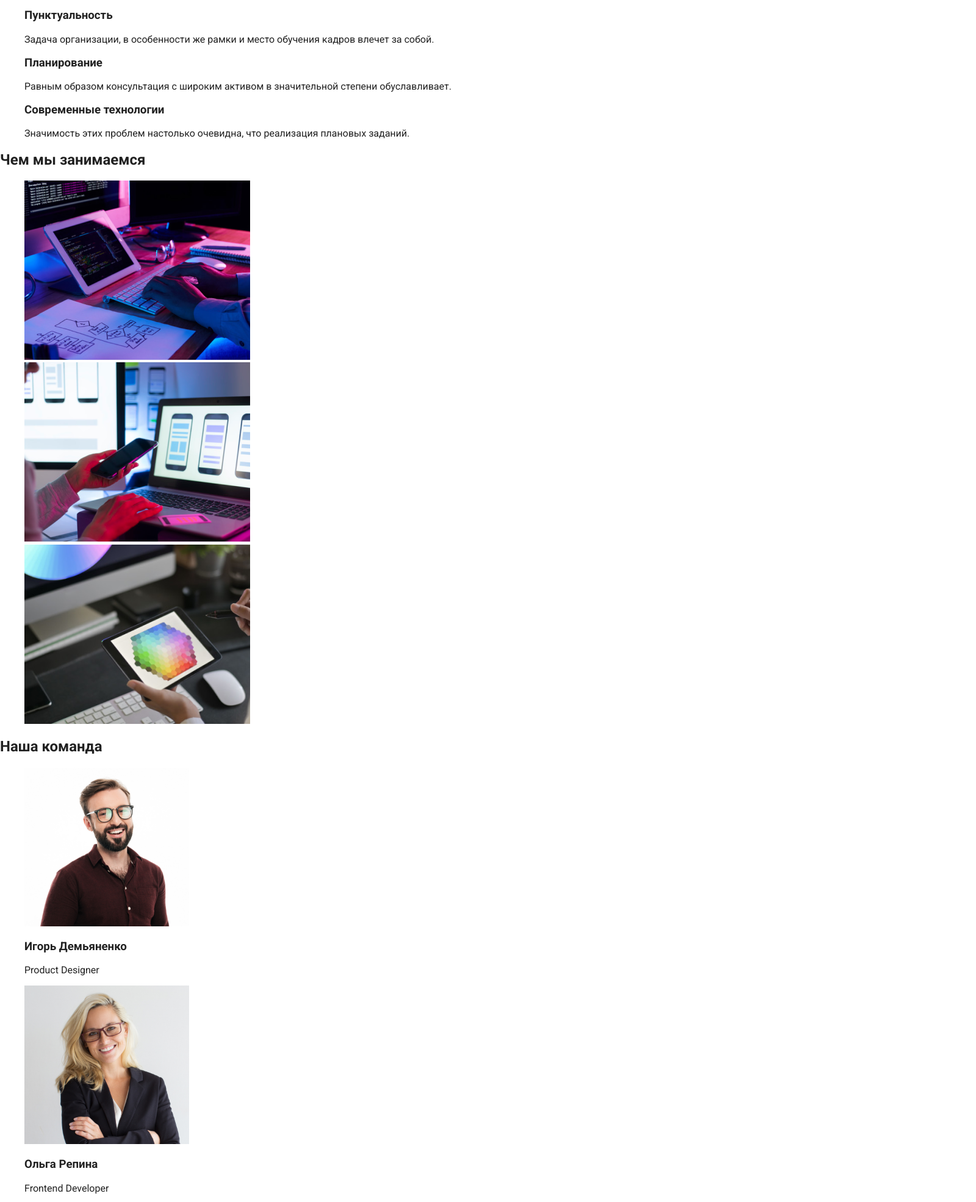
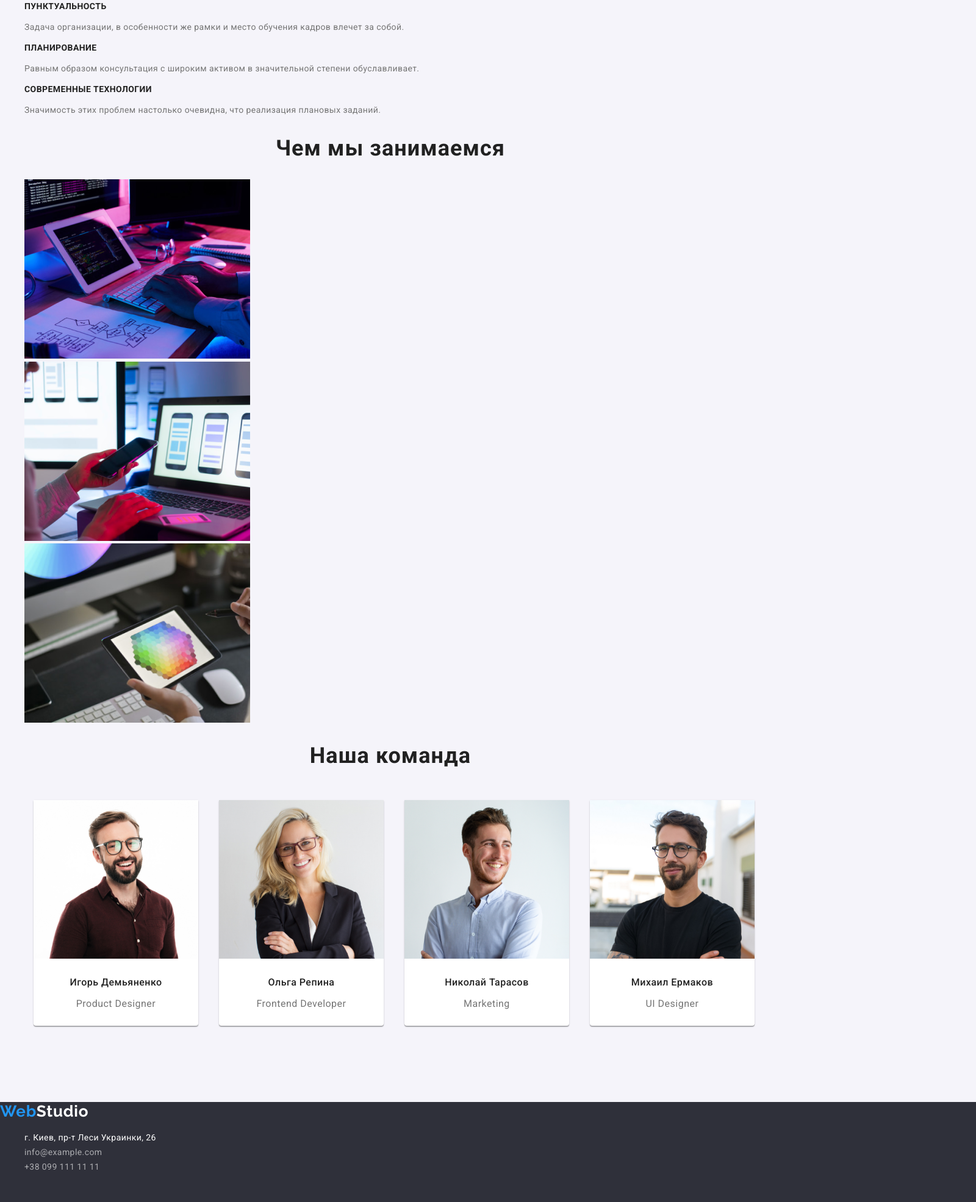
Before and after one commit to DimaFursov86/goit-markup-hw-02, a plain HTML site: page index.html in a window 1280 px wide. Shown: the part 386-2357 px from the top of the page at 61% size, 1600 px wide, since content can reach past the window. Drawn offline with nearby package versions, Linux system fonts and the light colour scheme.

Commit message:
добавляет все стили текста на индекс

```diff
--- a/CSS/style.CSS
+++ b/CSS/style.CSS
@@ -7,6 +7,7 @@
 body {
   font-family: var(--main-font);
   color: #212121;
+  background: #f5f4fa;
 }
 
 .link {
@@ -48,9 +49,18 @@ body {
   display: flex;
   align-items: center;
 }
+.products-and-team-titles {
+  font-weight: 700;
+  font-size: 36px;
+  line-height: 1.16;
+  text-align: center;
+  letter-spacing: 0.03em;
+}
+
 /* ===============End Components=============== */
 
 /* ===============Header=============== */
+
 .navigation-link {
   font-family: var(--main-font);
   font-weight: 500;
@@ -101,3 +111,82 @@ body {
   /* color: #ffffff; */
 }
 /* ===============End Hero=============== */
+
+/* ===============Dignity=============== */
+.dignity-list-title {
+  font-weight: 700;
+  font-size: 14px;
+  line-height: 1.14;
+  letter-spacing: 0.03em;
+  text-transform: uppercase;
+}
+.dignity-description {
+  font-size: 14px;
+  line-height: 1.71;
+  letter-spacing: 0.03em;
+  color: #757575;
+}
+/* ===============End Dignity=============== */
+
+/* ===============Types of product=============== */
+
+/* ===============End Types of product=============== */
+
+/* ===============Our team=============== */
+
+.our-team-names {
+  font-weight: 500;
+  font-size: 16px;
+  line-height: 1.18;
+  text-align: center;
+  letter-spacing: 0.03em;
+}
+.our-team-job {
+  font-size: 16px;
+  line-height: 1.18;
+  text-align: center;
+  letter-spacing: 0.03em;
+  color: #757575;
+}
+.our-team-item {
+  display: inline-block;
+  margin: 21px 15px 15px 15px;
+  border: 0px;
+  padding: 0px;
+  background: #ffffff;
+  box-shadow: 0px 1px 3px rgba(0, 0, 0, 0.12), 0px 1px 1px rgba(0, 0, 0, 0.14),
+    0px 2px 1px rgba(0, 0, 0, 0.2);
+  border-radius: 0px 0px 4px 4px;
+}
+.our-team-img {
+  margin-bottom: 10px;
+}
+.our-team-job {
+  margin-bottom: 26px;
+}
+
+/* ===============End Our team=============== */
+
+/* ===============Footer=============== */
+.address-google-maps {
+  font-family: var(--main-font);
+  font-size: 14px;
+  line-height: 1.71;
+  letter-spacing: 0.03em;
+  color: #ffffff;
+}
+.footer-mail-tel-link {
+  font-family: var(--main-font);
+  font-size: 14px;
+  line-height: 1.71;
+  letter-spacing: 0.03em;
+  color: rgba(255, 255, 255, 0.6);
+}
+.footer {
+  background: #2f303a;
+  position: absolute;
+  width: 1600px;
+  height: 252px;
+  margin-top: 94px;
+}
+/* ===============Footer=============== */
--- a/index.html
+++ b/index.html
@@ -25,7 +25,7 @@
                 <a class="navigation-link link" href=""> Студия</a>
             </li>
             <li class="navigation-item">
-                <a class="navigation-link link" href=""> Портфолио</a>
+                <a class="navigation-link link" href="./portfolio.html"> Портфолио</a>
             </li>
             <li class="navigation-item">
                 <a class="navigation-link link" href=""> Контакты</a>
@@ -44,81 +44,81 @@
  <!--Dignity-->
     <section class="dignity-section">
         <h2 hidden>Достоинства нашей студии</h2>
-        <ul class="list">
-            <li>
-                <h3>Внимание к деталям</h3>
-                <p>Идейные соображения, а также начало повседневной работы по формированию позиции.</p>
+        <ul class="dignity-list list">
+            <li class="dignity-list-item">
+                <h3 class="dignity-list-title">Внимание к деталям</h3>
+                <p class="dignity-description">Идейные соображения, а также начало повседневной работы по формированию позиции.</p>
             </li>
             <li>
-                <h3>Пунктуальность</h3>
-                <p>Задача организации, в особенности же рамки и место обучения кадров влечет за собой.</p>
+                <h3 class="dignity-list-title">Пунктуальность</h3>
+                <p class="dignity-description">Задача организации, в особенности же рамки и место обучения кадров влечет за собой.</p>
             </li>
             <li>
-                <h3>Планирование</h3>
-                <p>Равным образом консультация с широким активом в значительной степени обуславливает.</p>
+                <h3 class="dignity-list-title">Планирование</h3>
+                <p class="dignity-description">Равным образом консультация с широким активом в значительной степени обуславливает.</p>
             </li>
             <li>
-                <h3>Современные технологии</h3>
-                <p>Значимость этих проблем настолько очевидна, что реализация плановых заданий.</p>
+                <h3 class="dignity-list-title">Современные технологии</h3>
+                <p class="dignity-description">Значимость этих проблем настолько очевидна, что реализация плановых заданий.</p>
             </li>
         </ul>
     </section>
  <!--types of products-->
-    <section>
-        <h2>Чем мы занимаемся</h2>
-        <ul class="list">
-            <li>
-                <img src="./images/types-of-products/img1.png" alt="Написание кода" width="370" height="294">
+    <section class="types-of-product-section">
+        <h2 class="products-and-team-titles">Чем мы занимаемся</h2>
+        <ul class="types-ofproducts-list list">
+            <li class="types-of-products-item">
+                <img class="types-of-products-img" src="./images/types-of-products/img1.png" alt="Написание кода" width="370" height="294">
             </li>
-            <li>
-                <img src="./images/types-of-products/img2.png" alt="Проверка совместимости по размеру дивайса" width="370" height="294">
+            <li class="types-of-products-item">
+                <img class="types-of-products-img" src="./images/types-of-products/img2.png" alt="Проверка совместимости по размеру дивайса" width="370" height="294">
             </li>
-            <li>
-                <img src="./images/types-of-products/img3.png" alt="Дизайн" width="370" height="294">
+            <li class="types-of-products-item">
+                <img class="types-of-products-img" src="./images/types-of-products/img3.png" alt="Дизайн" width="370" height="294">
             </li>
         </ul>
     </section>
  <!--Our team-->
-    <section>
-        <h2>Наша команда</h2>
-        <ul class="list">
-            <li>
-                <img src="./images/our-team/img1.jpg" alt="Мужчина в рубашке, очках и с бородой" width="270" height="260">
-                <h3>Игорь Демьяненко</h3>
-                <p>Product Designer</p>
+    <section class="our-team-section">
+        <h2 class="products-and-team-titles">Наша команда</h2>
+        <ul class="our-team-list list">
+            <li class="our-team-item">
+                <img class="our-team-img" src="./images/our-team/img1.jpg" alt="Мужчина в рубашке, очках и с бородой" width="270" height="260">
+                <h3 class="our-team-names">Игорь Демьяненко</h3>
+                <p class="our-team-job">Product Designer</p>
             </li>
-            <li>
-                <img src="./images/our-team/img2.jpg" alt="Женчина блондинка в пиджаке и очках" width="270" height="260">
-                <h3>Ольга Репина</h3>
-                <p>Frontend Developer</p>
+            <li class="our-team-item">
+                <img class="our-team-img" src="./images/our-team/img2.jpg" alt="Женчина блондинка в пиджаке и очках" width="270" height="260">
+                <h3 class="our-team-names">Ольга Репина</h3>
+                <p class="our-team-job">Frontend Developer</p>
             </li>
-            <li>
-                <img src="./images/our-team/img3.jpg" alt="Мужчина в светлой рубашке" width="270" height="260">
-                <h3>Николай Тарасов</h3>
-                <p>Marketing</p>
+            <li class="our-team-item">
+                <img class="our-team-img" src="./images/our-team/img3.jpg" alt="Мужчина в светлой рубашке" width="270" height="260">
+                <h3 class="our-team-names">Николай Тарасов</h3>
+                <p class="our-team-job">Marketing</p>
             </li>
-            <li>
-                <img src="./images/our-team/img4.jpg" alt="Мужчина в черной футболке, в очках и с бородой" width="270" height="260">
-                <h3>Михаил Ермаков</h3>
-                <p>UI Designer</p>
+            <li class="our-team-item">
+                <img class="our-team-img" src="./images/our-team/img4.jpg" alt="Мужчина в черной футболке, в очках и с бородой" width="270" height="260">
+                <h3 class="our-team-names">Михаил Ермаков</h3>
+                <p class="our-team-job">UI Designer</p>
             </li>
         </ul>
     </section>
 
   </main>
  <!--Footer-->
-  <footer>
+  <footer class="footer">
     <a class="navigation-logo-link link" href="">Web<span class="navigation-logo-studio-footer">Studio</span></a>
     <address class="address">
-        <ul class="list">
-            <li>
-                <a href="https://goo.gl/maps/qSCqsP5CinBXMuDA6" target="_blank" rel="noopener noreferrer">г. Киев, пр-т Леси Украинки, 26</a>
+        <ul class="footer-list list">
+            <li class="footer-list-item">
+                <a class="address-google-maps link" href="https://goo.gl/maps/qSCqsP5CinBXMuDA6" target="_blank" rel="noopener noreferrer">г. Киев, пр-т Леси Украинки, 26</a>
             </li>
-            <li>
-                <a href="mailto:info@example.com">info@example.com</a>
+            <li class="footer-list-item">
+                <a class="footer-mail-tel-link link" href="mailto:info@example.com">info@example.com</a>
             </li>
-            <li>
-                <a href="tel:380961111111"> +38 099 111 11 11</a>
+            <li class="footer-list-item">
+                <a class="footer-mail-tel-link link" href="tel:380961111111"> +38 099 111 11 11</a>
             </li>
         </ul>
     </address>
```
